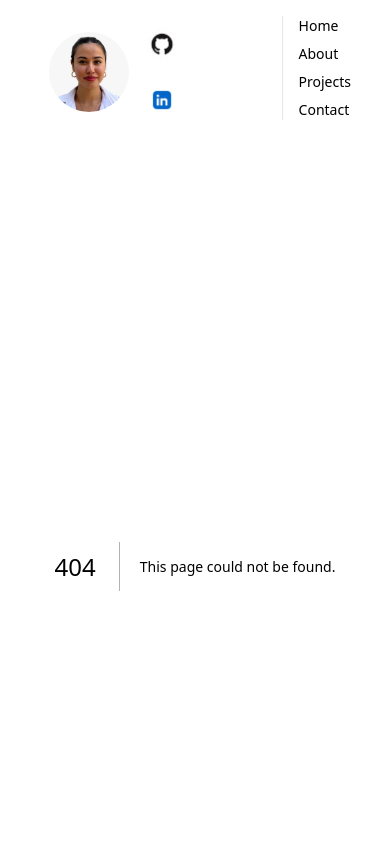
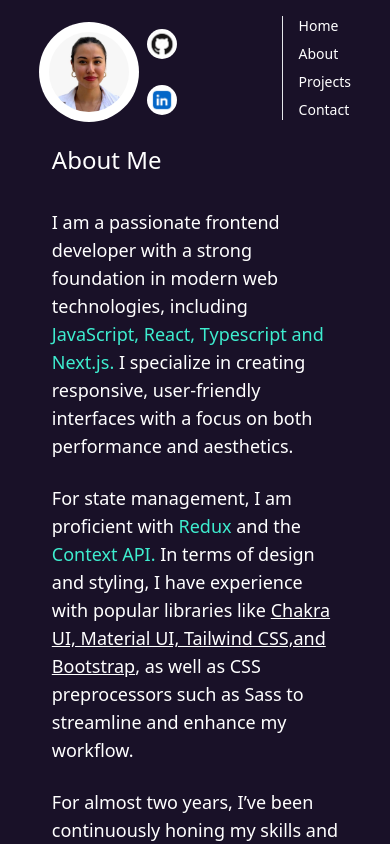
Before and after one commit to Eda-Inal/portfolio, a Next.js app in the folder portfolio/: page /about in a window 390 px wide. Before the commit this address had no page. Built offline with nearby package versions, Linux system fonts and the light colour scheme.

Commit message:
add about design and responsive design

```diff
--- /dev/null
+++ b/portfolio/src/app/about/page.jsx
@@ -0,0 +1,12 @@
+import React from 'react'
+import AboutMe from '../components/about'
+
+function About() {
+  return (
+    <div className='md:mt-8 w-4/5 mx-auto'>
+      <AboutMe/>
+    </div>
+  )
+}
+
+export default About
--- /dev/null
+++ b/portfolio/src/app/components/about.jsx
@@ -0,0 +1,24 @@
+import React from 'react'
+
+function AboutMe() {
+    return (
+        <div>
+            <div className='text-2xl md:text-2xl lg:text-3xl'>About Me</div>
+            <div className='w-full md:w-4/5 text-lg md:text-xl lg:text-2xl font-light'>
+                <p className='mt-8'>
+                    I am a passionate frontend developer with a strong foundation in modern web technologies, including <span className='text-secondary'>JavaScript, React, Typescript and Next.js.</span>  I specialize in creating responsive, user-friendly interfaces with a focus on both performance and aesthetics.
+                </p>
+                <p className='mt-6'>
+                    For state management, I am proficient with <span className='text-secondary'>Redux</span> and the <span className='text-secondary'>Context API.</span>  In terms of design and styling, I have experience with popular libraries like <span className='underline'>Chakra UI, Material UI, Tailwind CSS,and Bootstrap</span>, as well as CSS preprocessors such as Sass to streamline and enhance my workflow.
+                </p>
+                <p className='mt-6'>
+                    For almost two years, I’ve been continuously honing my skills and expanding my expertise in frontend development. Currently, I am in my final year as a <span className='text-secondary'>Computer Science student, focusing on mathematics. </span> At 22 years old, I am eager to apply my knowledge to real-world projects and collaborate on innovative solutions.
+                </p>
+            </div>
+
+
+        </div>
+    )
+}
+
+export default AboutMe
--- a/portfolio/src/app/components/navbar.jsx
+++ b/portfolio/src/app/components/navbar.jsx
@@ -6,7 +6,7 @@ function Navbar() {
         <div className='border-l text-sm sm:text-lg md:text-2xl md:mt-8 flex  md:ml-0' >
             <div className='flex flex-col ml-4 '>
                 <div className='mb-2 font-light'><Link href="./home">Home</Link></div>
-                <div className='mb-2 font-light'>About</div>
+                <div className='mb-2 font-light'><Link href="./about">About</Link></div>
                 <div className='mb-2 font-light'>Projects</div>
                 <div className=' font-light'>Contact</div>
             </div>
```
